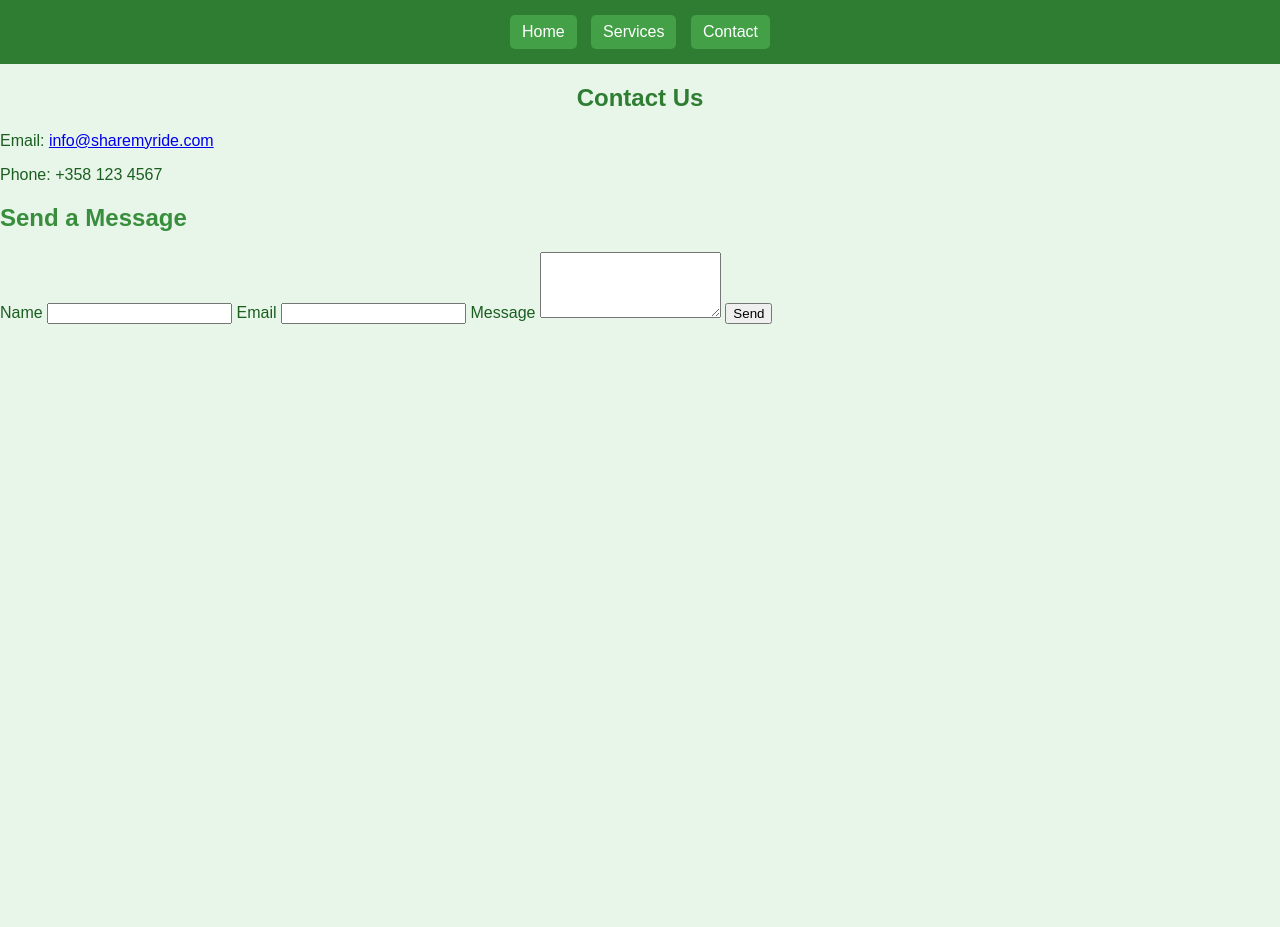
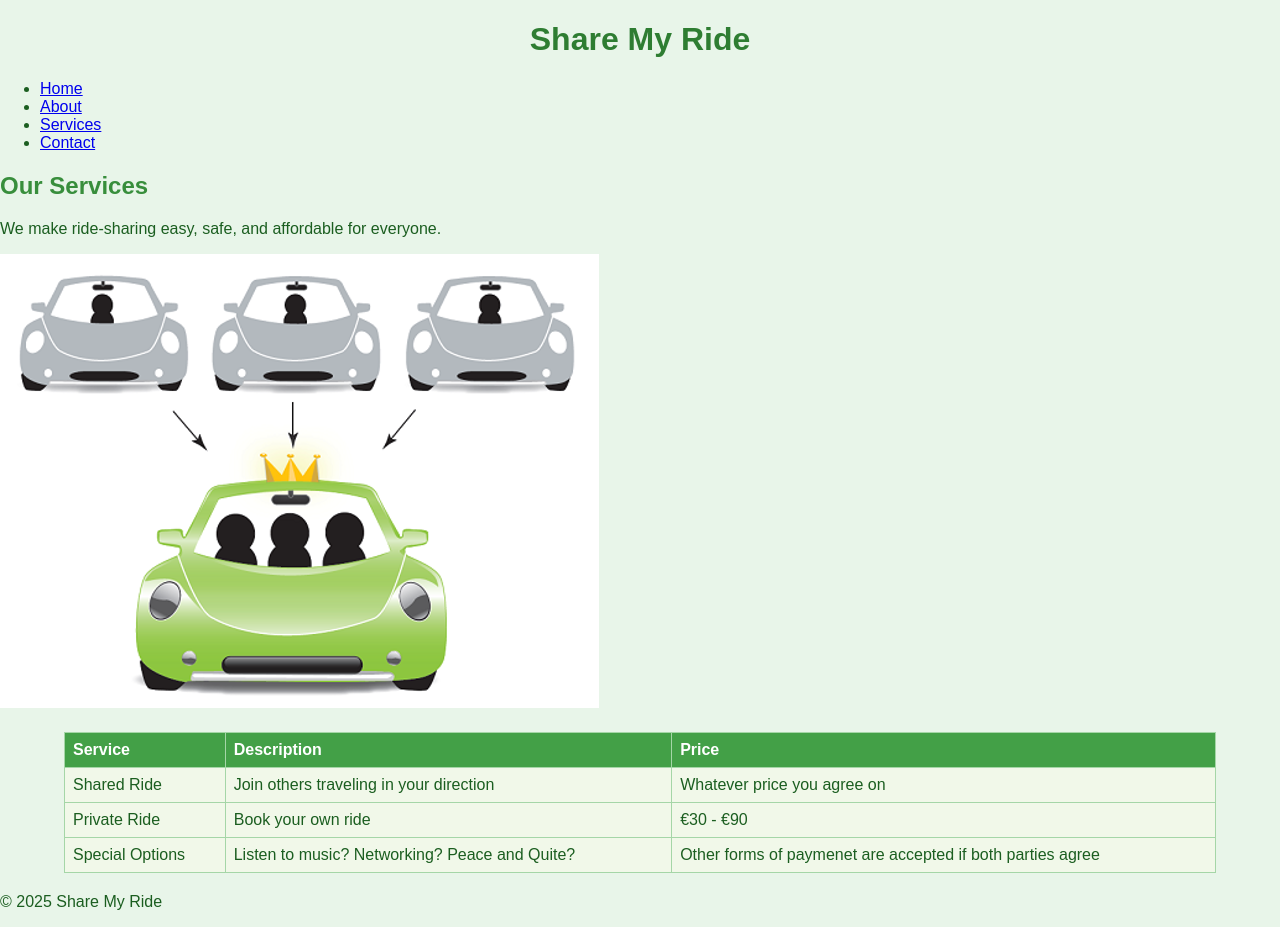
Before and after one commit to maazkhan1121-hue/ShareMyRide, a plain HTML site: page two.html in a window 1280 px wide. Before the commit the page ends 800 px from the top, so only its background shows below. Drawn offline with Linux system fonts and the light colour scheme.

Commit message:
Update two.html

```diff
--- a/two.html
+++ b/two.html
@@ -1,44 +1,57 @@
 <!DOCTYPE html>
 <html lang="en">
 <head>
-    <meta charset="UTF-8">
-    <meta name="viewport" content="width=device-width, initial-scale=1.0">
-    <title>ShareMyRide - Contact</title>
-    <link rel="stylesheet" href="style.css">
+  <meta charset="UTF-8">
+  <meta name="viewport" content="width=device-width, initial-scale=1.0">
+  <title>Services - Share My Ride</title>
+  <link rel="stylesheet" href="style.css">
 </head>
 <body>
-    <header>
-    <nav class="flex-container">
-        <a href="index.html" class="flex-item">Home</a>
-        <a href="services.html" class="flex-item">Services</a>
-        <a href="contact.html" class="flex-item">Contact</a>
-    </nav>
-</header>
 
-<main>
-    <section>
-        <h1>Contact Us</h1>
-        <p>Email: <a href="mailto:info@sharemyride.com">info@sharemyride.com</a></p>
-        <p>Phone: +358 123 4567</p>
-    </section>
+  <div class="header">
+    <div class="logo"><h1>Share My Ride</h1></div>
+    <div class="nav">
+      <ul>
+        <li><a href="index.html">Home</a></li>
+        <li><a href="one.html">About</a></li>
+        <li><a href="two.html" class="active">Services</a></li>
+        <li><a href="three.html">Contact</a></li>
+      </ul>
+    </div>
+  </div>
 
-    <section>
-        <h2>Send a Message</h2>
-        <form>
-            <label for="name">Name</label>
-            <input id="name" name="name" required>
+  <div class="content">
+    <h2>Our Services</h2>
+    <p>We make ride-sharing easy, safe, and affordable for everyone.</p>
+    <img src="share my ride pic.png" alt="Service example" class="hero-img">
 
-            <label for="email">Email</label>
-            <input id="email" name="email" type="email" required>
+    <table>
+      <tr>
+        <th>Service</th>
+        <th>Description</th>
+        <th>Price</th>
+      </tr>
+      <tr>
+        <td>Shared Ride</td>
+        <td>Join others traveling in your direction</td>
+        <td>Whatever price you agree on</td>
+      </tr>
+      <tr>
+        <td>Private Ride</td>
+        <td>Book your own ride</td>
+        <td>€30 - €90</td>
+      </tr>
+       <tr>
+        <td>Special Options</td>
+        <td>Listen to music? Networking? Peace and Quite?</td>
+        <td>Other forms of paymenet are accepted if both parties agree</td>
+      </tr>
+    </table>
+  </div>
 
-            <label for="message">Message</label>
-            <textarea id="message" name="message" rows="4" required></textarea>
+  <div class="footer">
+    <p>© 2025 Share My Ride</p>
+  </div>
 
-            <button type="submit">Send</button>
-        </form>
-    </section>
-
-
-</main>
 </body>
 </html>
```
